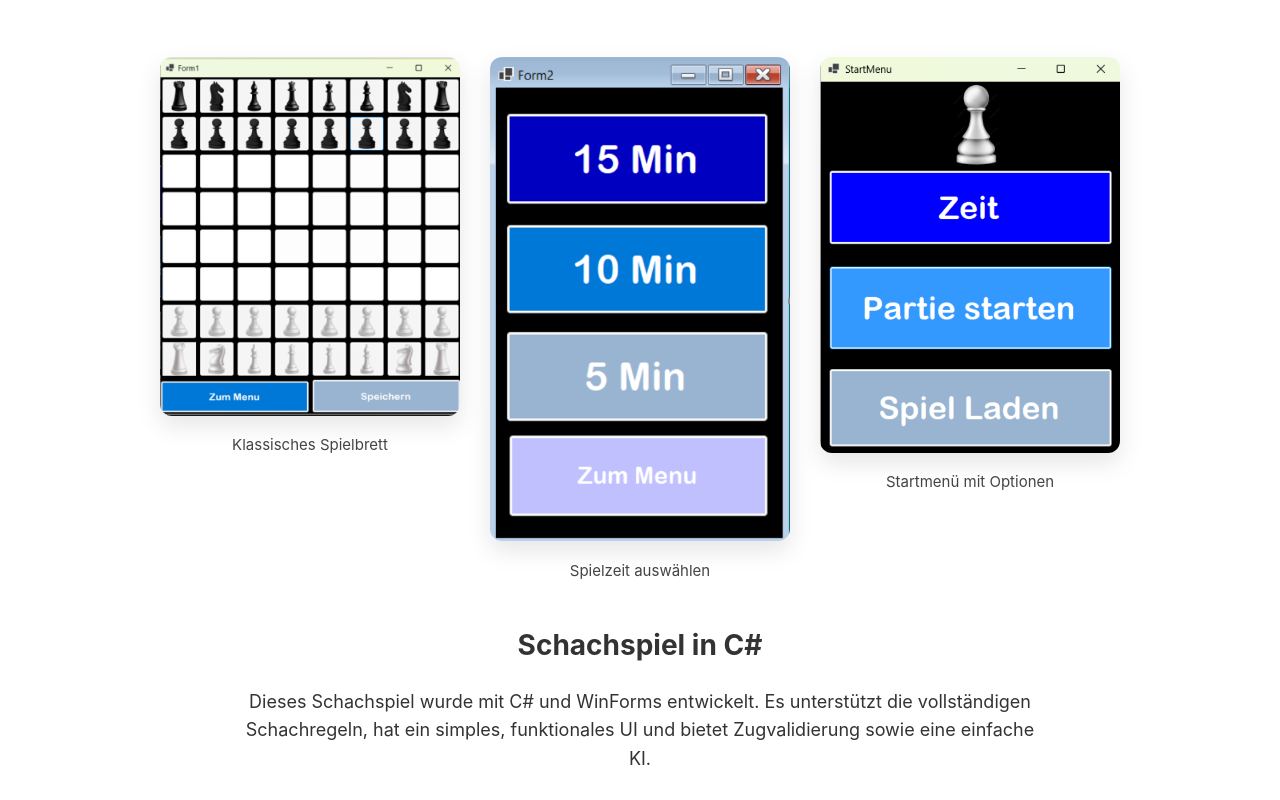
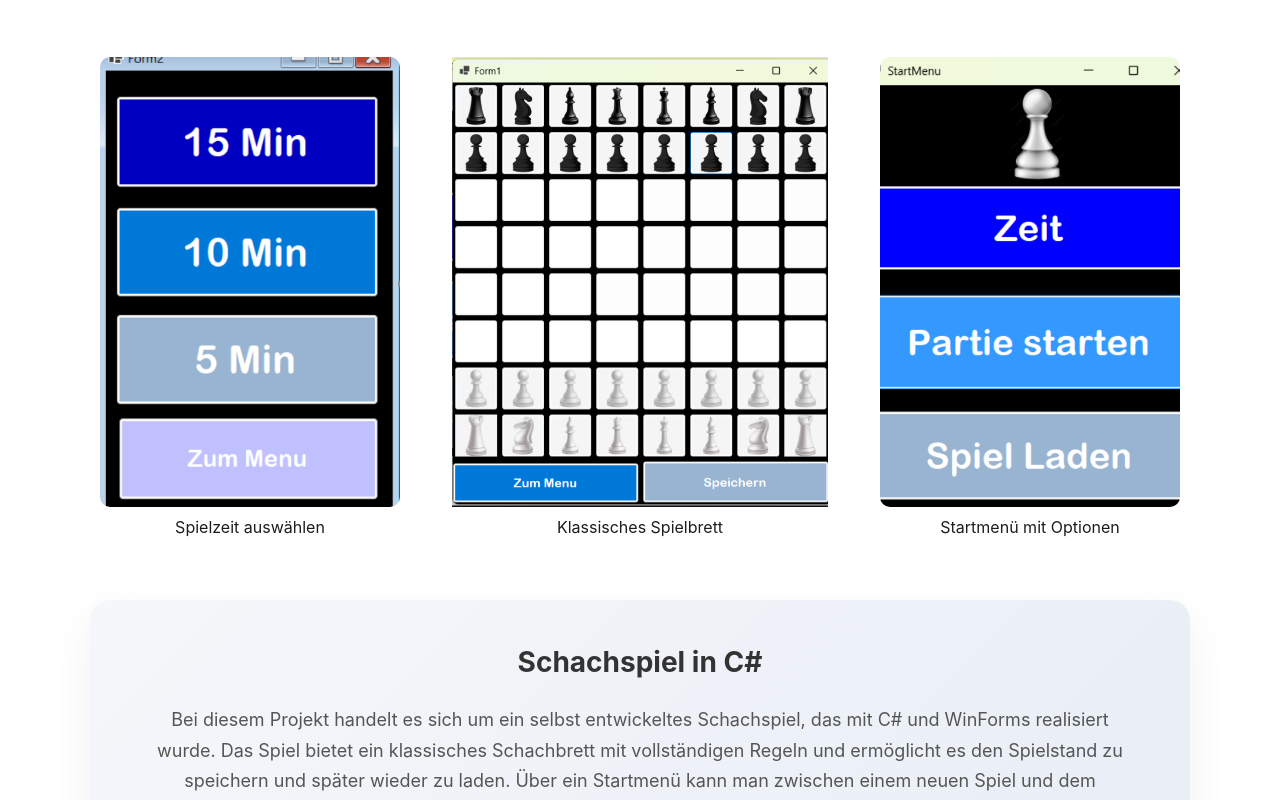
Before and after one commit to KitoSpammsL2/KitoSpammsL2.github.io, a plain HTML site: page Schach.html in a window 1280 px wide. Shown: the part 134-934 px from the top of the page. Drawn offline with Linux system fonts and the light colour scheme.

Commit message:
Add files via upload

```diff
--- a/Schach.html
+++ b/Schach.html
@@ -29,33 +29,32 @@
       <div class="right"></div>
     </div>
 
-    <!-- Bilder-Galerie oben nebeneinander -->
-    <div class="chess-gallery-row">
-    <div class="gallery-item">
-        <img src="schach.png" alt="Schachbrett" class="gallery-image">
+
+   <div class="chess-layout">
+    <div class="side-image">
+        <img src="schach2.png" alt="Zeitwahl">
+        <p>Spielzeit auswählen</p>
+    </div>
+    <div class="center-board">
+        <img src="schach.png" alt="Schachbrett">
         <p>Klassisches Spielbrett</p>
     </div>
-    <div class="gallery-item">
-        <img src="schach2.png" alt="Zeitwahl" class="gallery-image">
-        <p>Spielzeit auswählen</p>
-    </div>
-    <div class="gallery-item">
-        <img src="schach3.png" alt="Startmenü" class="gallery-image">
+      <div class="side-image">
+        <img src="schach3.png" alt="Startmenü">
         <p>Startmenü mit Optionen</p>
       </div>
     </div>
 
-    <!-- Beschreibung darunter -->
-    <div class="project-description center-text">
+
+   <div class="project-description card-style">
   <h1>Schachspiel in C#</h1>
   <p>
-        Dieses Schachspiel wurde mit C# und WinForms entwickelt. Es unterstützt die vollständigen Schachregeln, hat ein simples, funktionales UI und bietet Zugvalidierung sowie eine einfache KI.
+   Bei diesem Projekt handelt es sich um ein selbst entwickeltes Schachspiel, das mit C# und WinForms realisiert wurde. Das Spiel bietet ein klassisches Schachbrett mit vollständigen Regeln und ermöglicht es den Spielstand zu speichern und später wieder zu laden. Über ein Startmenü kann man zwischen einem neuen Spiel und dem Fortsetzen eines gespeicherten Spiels wählen. Die Speicherung erfolgt über eine angebundene SQL-Datenbank, mit der das Spiel direkt kommuniziert. Zusätzlich verfügt das Projekt über eine Timer-Funktion sowie erste Ansätze zur automatischen Schachmatt-Erkennung. Das Design wurde benutzerfreundlich und übersichtlich gestaltet, um sowohl Funktionalität als auch Spielspaß zu gewährleisten.
   </p>
   <br>
-    <p>
-        Die Arbeit an diesem Projekt hat mir viel über Spiellogik, GUI-Design und objektorientierte Entwicklung beigebracht.
-    </p>
+
 </div>
+
 </div>
 </main>
 
--- a/styles.css
+++ b/styles.css
@@ -509,30 +509,33 @@
   text-align: center;
 }
 
-.gallery-image {
-  width: 100%;
-  max-width: 300px;
-  border-radius: 15px;
-  box-shadow: 0 10px 20px rgba(0, 0, 0, 0.05);
-  object-fit: cover;
+.chess-layout {
+    display: flex;
+    justify-content: center;
+    align-items: flex-start;
+    gap: 40px;
+    flex-wrap: wrap;
+    margin-top: 40px;
 }
 
-.gallery-image1 {
-  width: 150%;
-  max-width: 400px;
-  border-radius: 15px;
-  box-shadow: 0 10px 20px rgba(0, 0, 0, 0.05);
-  object-fit: cover;
+.side-image img {
+    width: 300px;
+    height: 450px;
+    object-fit: cover;
+    border-radius: 10px;
 }
 
+.center-board img {
+    width: 400px;
+    height: 450px;
+    object-fit: contain; /* zeigt das ganze Schachbrett, ohne es zu beschneiden */
+    border-radius: 10px;
+}
 
-.gallery-image2 {
-  width: 100%;
-  max-width: 300px;
-  border-radius: 15px;
-  box-shadow: 0 10px 20px rgba(0, 0, 0, 0.05);
-  object-fit: cover;
+.side-image, .center-board {
+    text-align: center;
 }
+
 
 
 
@@ -556,13 +559,6 @@
   text-align: center;
 }
 
-.gallery-image {
-  width: 100%;
-  border-radius: 12px;
-  box-shadow: 0 10px 25px rgba(0, 0, 0, 0.1);
-  object-fit: cover;
-}
-
 .gallery-item p {
   margin-top: 10px;
   color: #444;
@@ -580,3 +576,25 @@
   font-size: 28px;
   margin-bottom: 20px;
 }
+
+.project-description.card-style {
+  background: linear-gradient(135deg, #f5f7fa, #e7edf6);
+  border-radius: 20px;
+  padding: 40px 50px;
+  box-shadow: 0 15px 40px rgba(0, 0, 0, 0.06);
+  max-width: 1100px;
+  margin: 60px auto;
+  text-align: center;
+  color: #333;
+}
+
+.project-description.card-style h1 {
+  font-size: 28px;
+  margin-bottom: 20px;
+}
+
+.project-description.card-style p {
+  font-size: 18px;
+  line-height: 1.7;
+  color: #555;
+}
```
Also changed, not shown: index.html (+23 -22 lines), projekte.html (+16 -0 lines), Bewerbungsfoto.png (added), Godot1.png (added), Musik.png (added). Lines whose indentation alone changed are shown as unchanged.
